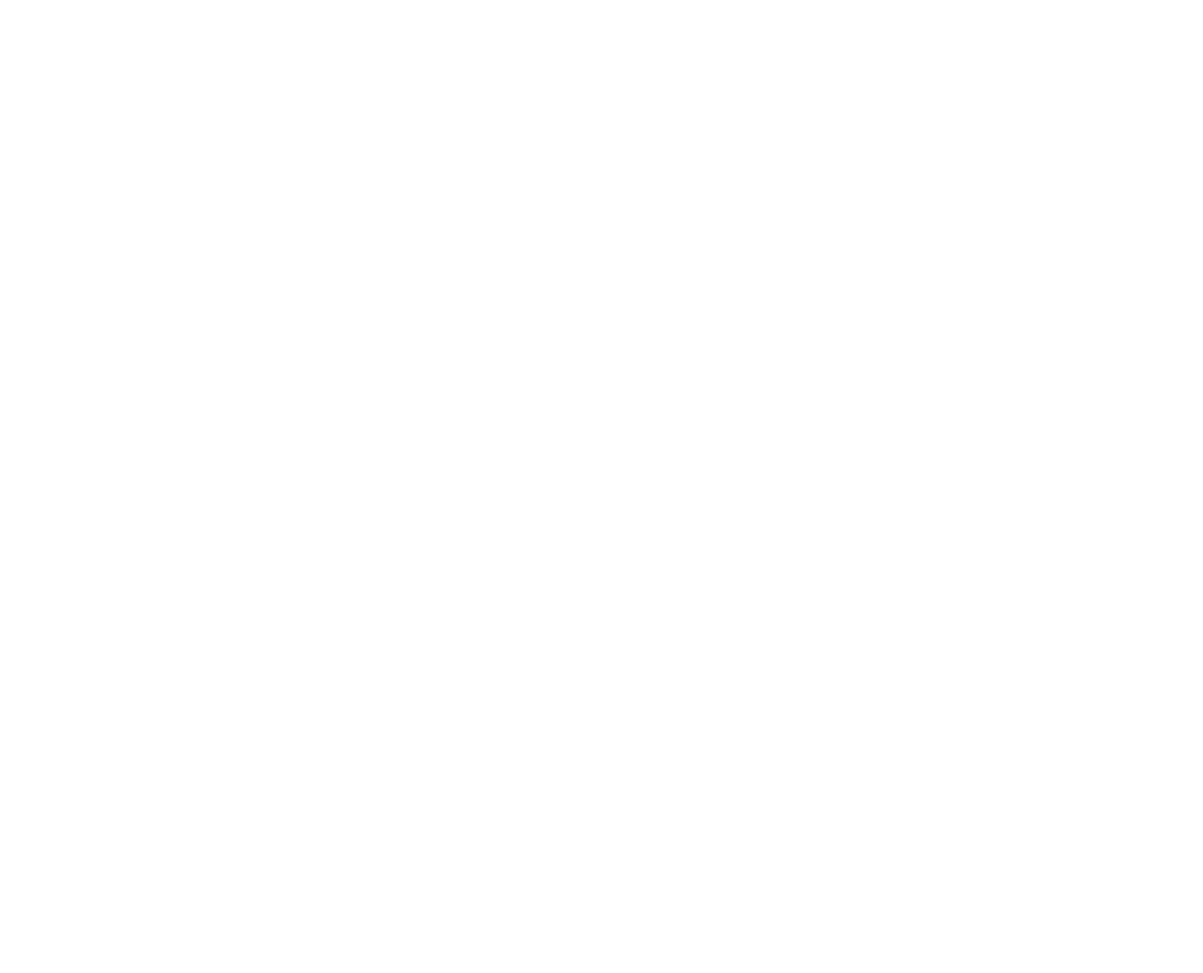
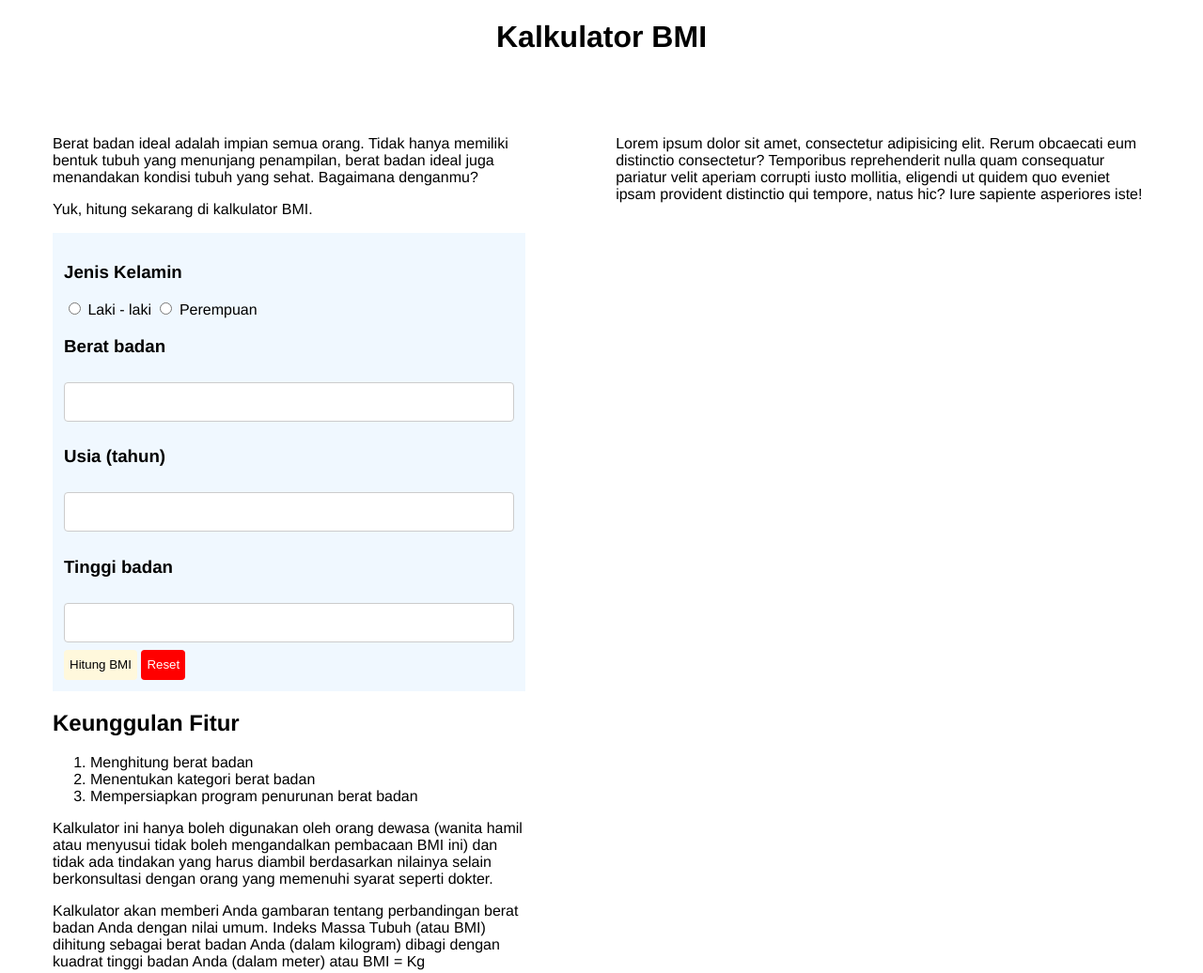
Before and after one commit to revou-fundamental-course/5-aug-24-aldirachmawans, a plain HTML site: page index.html in a window 1280 px wide. Shown: the top 1036 px of the page at 94% size. Before the commit the page ends 800 px from the top, so only its background shows below. Drawn offline with Linux system fonts and the light colour scheme.

Commit message:
update layout + styling

```diff
--- a/css/style.css
+++ b/css/style.css
@@ -0,0 +1,51 @@
+body {
+    font-family: Helvetica;
+}
+
+h1 {
+    text-align: center;
+}
+
+main {
+    display: flex;
+}
+
+form {
+    padding: 12px;
+    background-color: aliceblue;
+}
+
+aside {
+    padding: 48px;
+}
+
+.button {
+    height: 32px;
+    border: none;
+    border-radius: 4px;
+}
+
+.bg-cornsilk {
+    background-color: cornsilk;
+}
+
+.bg-reset {
+    background-color: red;
+    color: white;
+}
+
+input[type=number] {
+    width: 100%;
+    padding: 12px 20px;
+    margin: 8px 0;
+    display: inline-block;
+    border: 1px solid #ccc;
+    border-radius: 4px;
+    box-sizing: border-box;
+    font-family: monospace;
+    font-size: 14px;
+  }
+
+  footer {
+    text-align: center;
+  }
--- a/index.html
+++ b/index.html
@@ -7,6 +7,66 @@
     <link rel="stylesheet" href="css\style.css">
 </head>
 <body>
+    <header>
+        <h1>Kalkulator BMI</h1>
+    </header>
 
+    <main>
+        <aside>
+            <article>
+                <p>Berat badan ideal adalah impian semua orang. Tidak hanya memiliki bentuk tubuh yang menunjang penampilan, berat badan ideal juga menandakan kondisi tubuh yang sehat. Bagaimana denganmu?</p>
+                <p>Yuk, hitung sekarang di kalkulator BMI.</p>
+            </article>
+
+            <form>
+                <div>
+                    <h3>Jenis Kelamin</h3>
+                    <input type="radio" id="laki-laki" name="jenis-kelamin">
+                        <label for="jenis-kelamin" value="laki-laki">Laki - laki</label>
+                    <input type="radio" id="perempuan" name="jenis-kelamin">
+                        <label for="jenis-kelamin" value="perempuan">Perempuan</label>
+                </div>
+
+                <div>
+                    <h3>Berat badan</h3>
+                    <input type="number" name="" id="">
+                </div>
+
+                <div>
+                    <h3>Usia (tahun)</h3>
+                    <input type="number" name="" id="">
+                </div>
+
+                <div>
+                    <h3>Tinggi badan</h3>
+                    <input type="number" name="" id="">
+                </div>
+
+                <div>
+                    <button class="button bg-cornsilk">Hitung BMI</button>
+                    <button class="button bg-reset">Reset</button>
+                </div>
+            </form>
+
+            <article>
+                <h2>Keunggulan Fitur</h2>
+                <ol>
+                    <li>Menghitung berat badan</li>
+                    <li>Menentukan kategori berat badan</li>
+                    <li>Mempersiapkan program penurunan berat badan</li>
+                </ol>
+                <p>Kalkulator ini hanya boleh digunakan oleh orang dewasa (wanita hamil atau menyusui tidak boleh mengandalkan pembacaan BMI ini) dan tidak ada tindakan yang harus diambil berdasarkan nilainya selain berkonsultasi dengan orang yang memenuhi syarat seperti dokter.</p>
+                <p>Kalkulator akan memberi Anda gambaran tentang perbandingan berat badan Anda dengan nilai umum. Indeks Massa Tubuh (atau BMI) dihitung sebagai berat badan Anda (dalam kilogram) dibagi dengan kuadrat tinggi badan Anda (dalam meter) atau BMI = Kg</p>
+            </article>
+        </aside>
+
+        <aside>
+            <section>
+                <p>Lorem ipsum dolor sit amet, consectetur adipisicing elit. Rerum obcaecati eum distinctio consectetur? Temporibus reprehenderit nulla quam consequatur pariatur velit aperiam corrupti iusto mollitia, eligendi ut quidem quo eveniet ipsam provident distinctio qui tempore, natus hic? Iure sapiente asperiores iste!</p>
+            </section>
+        </aside>
+    </main>
+
+    <footer>Made by Aldi R</footer>
 </body>
 </html>
```
